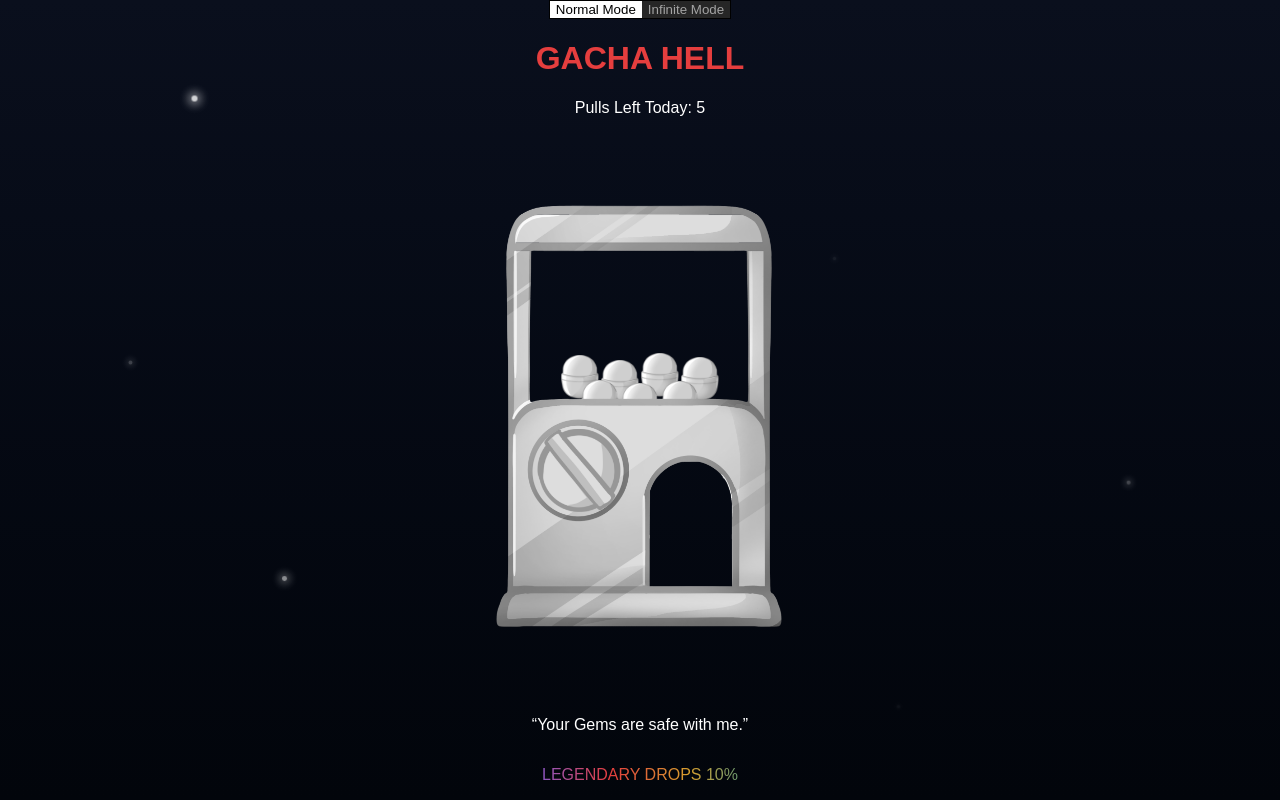
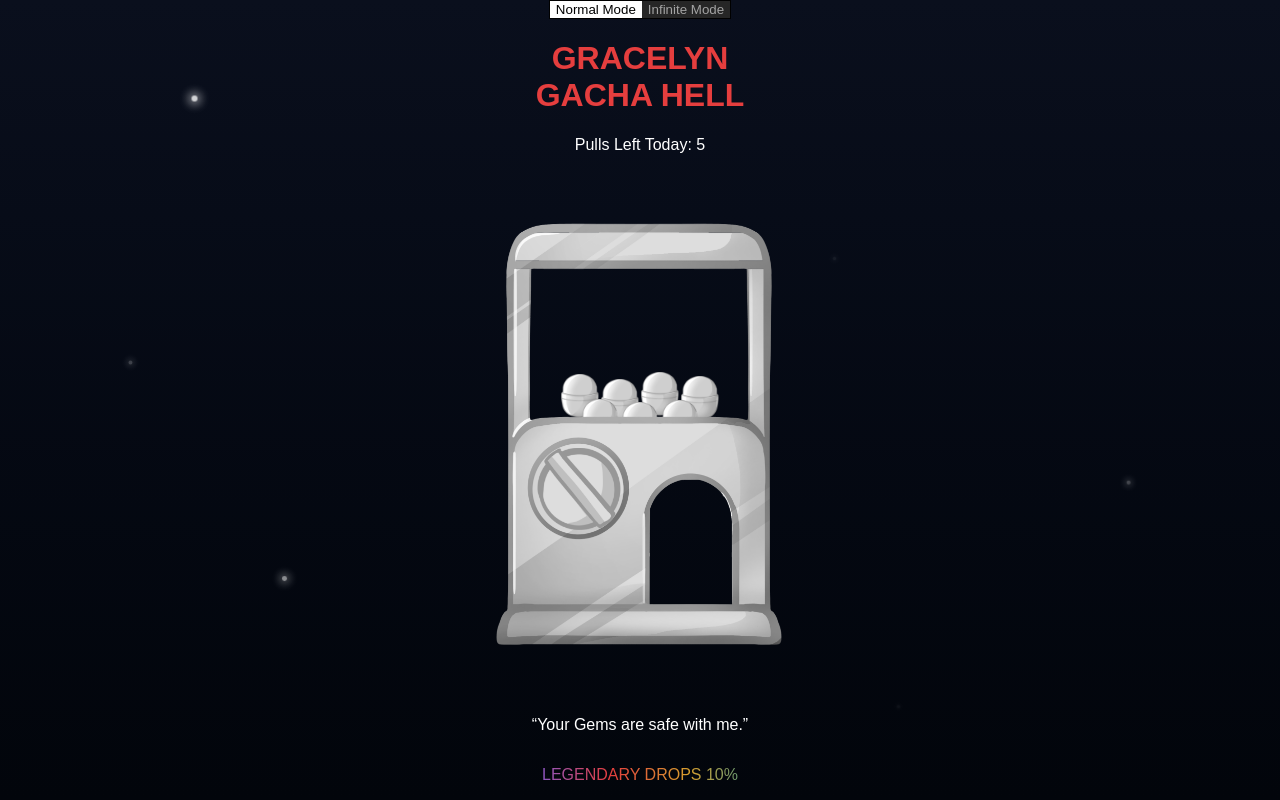
Before and after one commit to CailynMuljadi/gachapon, a Next.js app: page / in a window 1280 px wide. Built offline with nearby package versions, Linux system fonts and the light colour scheme; a web font is replaced by a local one.

Commit message:
gracelyn

```diff
--- a/app/layout.tsx
+++ b/app/layout.tsx
@@ -2,7 +2,7 @@ import React from 'react';
 import './globals.css'; // This ensures your global styling/Tailwind loads
 
 export const metadata = {
-  title: 'Gacha Hell',
+  title: 'Gracelyn Gacha Hell',
   description: 'An intervention webapp.',
 };
 
--- a/components/Header.tsx
+++ b/components/Header.tsx
@@ -46,7 +46,7 @@ export default function Header({ infiniteMode, setInfiniteMode, pullsLeft }: Hea
 
       {/* Main Stats Header Display */}
       <div className="text-center">
-        <h1 className="text-4xl font-extrabold text-[#e53e3e] tracking-wide drop-shadow-md">GACHA HELL</h1>
+        <h1 className="text-4xl font-extrabold text-[#e53e3e] tracking-wide drop-shadow-md">GRACELYN<br/>GACHA HELL</h1>
 
         {/* Inline CSS style explicitly overrides global text colors to guarantee true white */}
         <p
```
